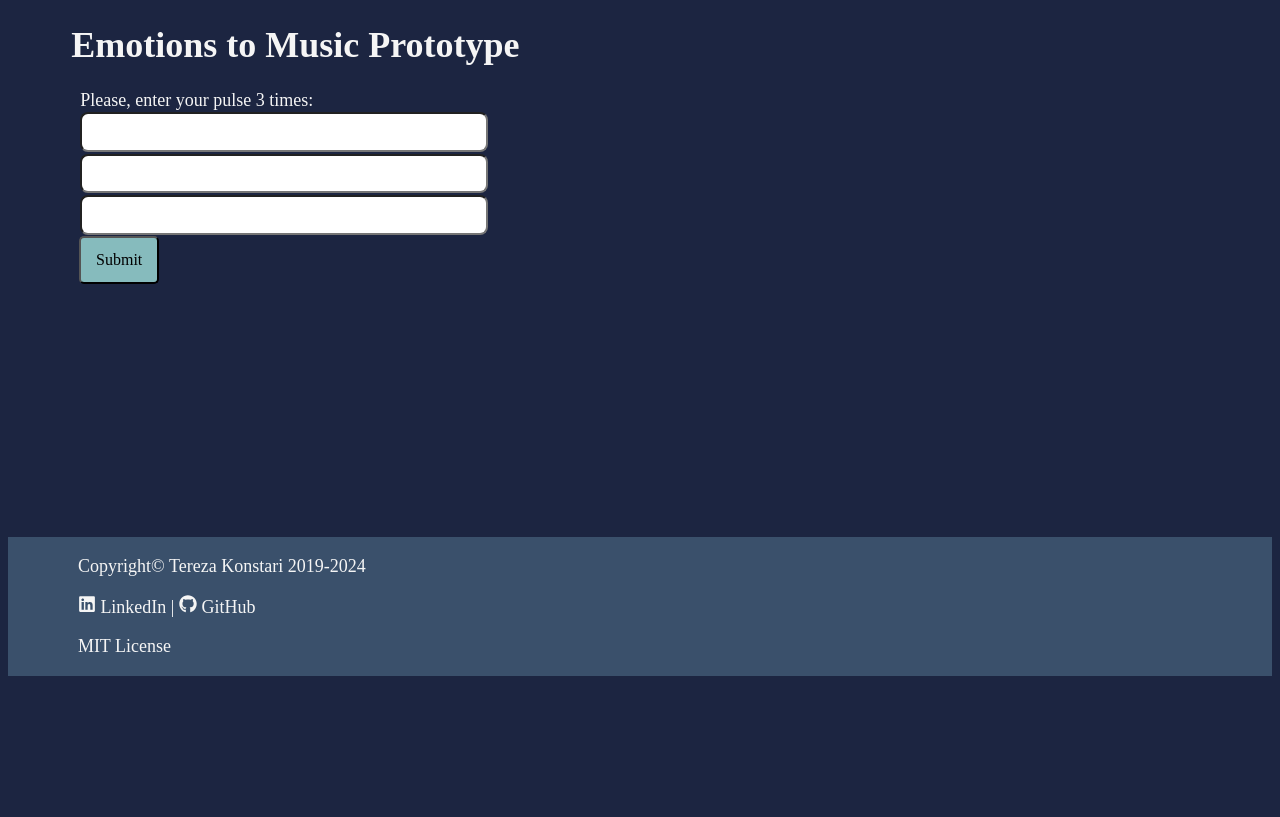
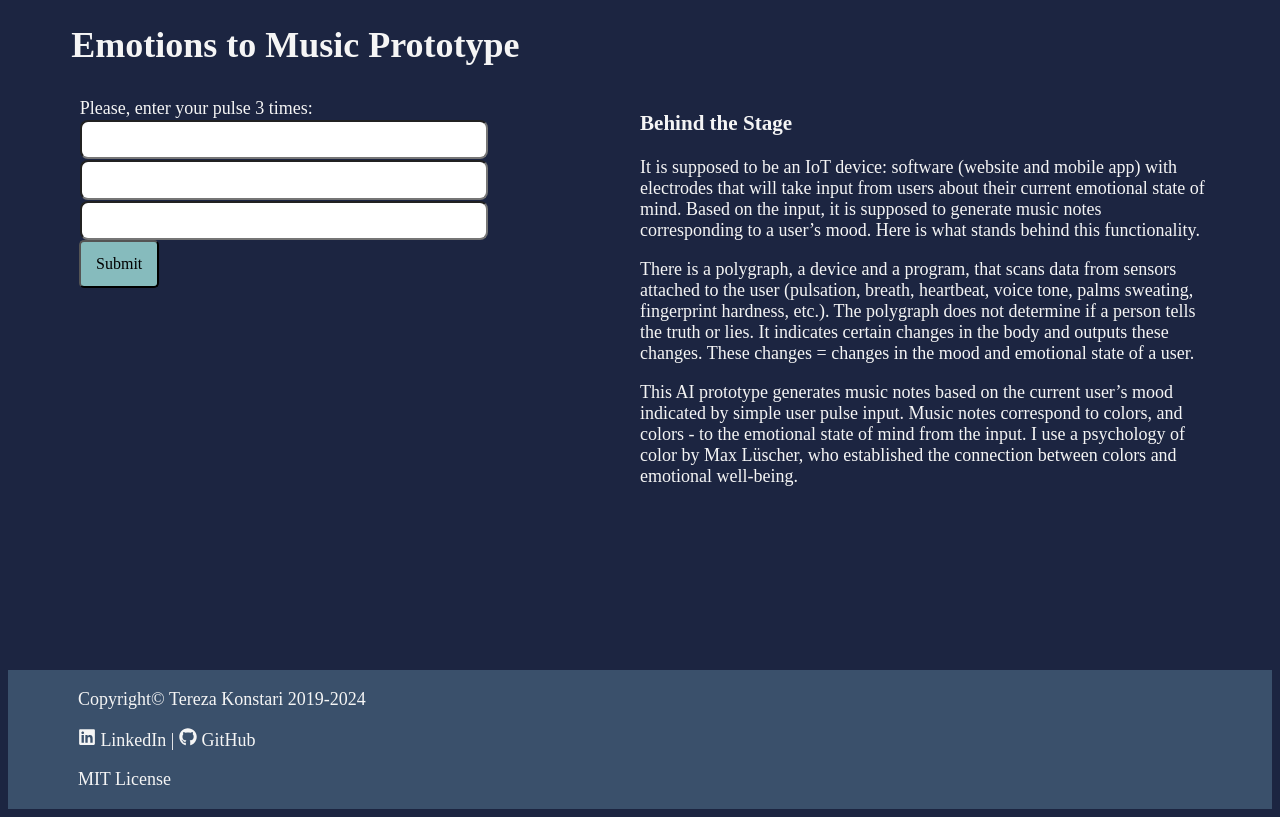
Before and after one commit to Teresa-Konsta/emotions-music-nextjs, a Next.js app: page / in a window 1280 px wide. Built offline with nearby package versions, Linux system fonts and the light colour scheme.

Commit message:
adding guidelines

```diff
--- a/package.json
+++ b/package.json
@@ -16,6 +16,7 @@
     "react": "18.2.0",
     "react-dom": "18.2.0",
     "react-icons": "^5.3.0",
-    "react-redux": "^8.0.5"
+    "react-redux": "^8.0.5",
+    "react-responsive": "^10.0.0"
   }
 }
--- a/src/components/guide/Description.js
+++ b/src/components/guide/Description.js
@@ -1 +1,27 @@
-//How this project was created, how it works
+export default function Description() {
+    return(
+        <div>
+            <p>
+                <h3>Behind the Stage</h3>
+            </p>
+            <p>
+                It is supposed to be an IoT device: software (website and mobile app) with electrodes
+                that will take input from users about their current emotional state of mind.
+                Based on the input, it is supposed to generate music notes corresponding to a user&#8217;s mood.
+                Here is what stands behind this functionality.
+            </p>
+            <p>
+                There is a polygraph, a device and a program, that scans data from sensors attached to the user
+                (pulsation, breath, heartbeat, voice tone, palms sweating, fingerprint hardness, etc.).
+                The polygraph does not determine if a person tells the truth or lies.
+                It indicates certain changes in the body and outputs these changes.
+                These changes = changes in the mood and emotional state of a user.
+            </p>
+            <p>
+                This AI prototype generates music notes based on the current user&#8217;s mood indicated by simple user pulse input.
+                Music notes correspond to colors, and colors - to the emotional state of mind from the input.
+                I use a psychology of color by Max Lüscher, who established the connection between colors and emotional well-being.
+            </p>
+        </div>
+    );
+};
--- a/src/components/layout/Footer.module.css
+++ b/src/components/layout/Footer.module.css
@@ -1,5 +1,5 @@
 .footer {
-    margin-top: 20%;
+    margin-top: 13%;
     margin-left: 5%;
     margin-right: 5%;
     margin-bottom: 0;
--- a/src/pages/api/hello.js
+++ b/src/pages/api/hello.js
@@ -2,5 +2,5 @@
 //I'm leaving this REST API file on purpose
 
 export default function handler(req, res) {
-  res.status(200).json({ name: 'John Doe' })
+  res.status(200).json({ name: 'some name' })
 }
--- a/src/pages/index.js
+++ b/src/pages/index.js
@@ -1,13 +1,17 @@
 'use client'
 import { useDispatch } from "react-redux";
+import { useRouter } from 'next/router';
+import { useMediaQuery } from "react-responsive";
 import { pulseActions } from '@/store/pulse-slice';
-import { useRouter } from 'next/router';
 import Head from 'next/head';
 import PulseInput from '@/components/layout/PulseInput';
+import Description from "@/components/guide/Description";
+import styles from '../styles/Guide.module.css';
 
 export default function Home() {
   const router = useRouter();
   const dispatch = useDispatch();
+  const bigScreen = useMediaQuery({ query: '(min-width: 990px)' });
 
   const getPulseHandler = (inputs) => {
     dispatch(pulseActions.setPulseInputs({
@@ -24,9 +28,22 @@ export default function Home() {
         <title>Emotions to Music</title>
         <meta name="description" content="Transfers emotions to music notes" />
       </Head>
-      <main>
-        <PulseInput onGetPulseInputs={getPulseHandler} />
-      </main>
+      {!bigScreen && <main className={styles.row}>
+          <div className={styles.column}>
+            <PulseInput onGetPulseInputs={getPulseHandler} />
+          </div>
+          <div className={styles.column}>
+            <Description />
+          </div>
+      </main>}
+      {bigScreen && <main className={styles.row}>
+          <div className={styles.column}>
+            <PulseInput onGetPulseInputs={getPulseHandler} />
+          </div>
+          <div className={styles.column}>
+            <Description />
+          </div>
+      </main>}
     </>
   )
 }
--- /dev/null
+++ b/src/styles/Guide.module.css
@@ -0,0 +1,20 @@
+.row {
+    margin: 0;
+    display: flex;
+}
+
+.column {
+    width: 50%;
+    animation: column-appears 0.7s forwards;
+}
+
+@keyframes column-appears {
+    from {
+        opacity: 0;
+        transform: translateY(1rem);
+      }
+      to {
+        opacity: 1;
+        transform: translateY(0);
+      }
+}
```
Also changed, not shown: 1 other file (tests, documents, lock files or other folders).
